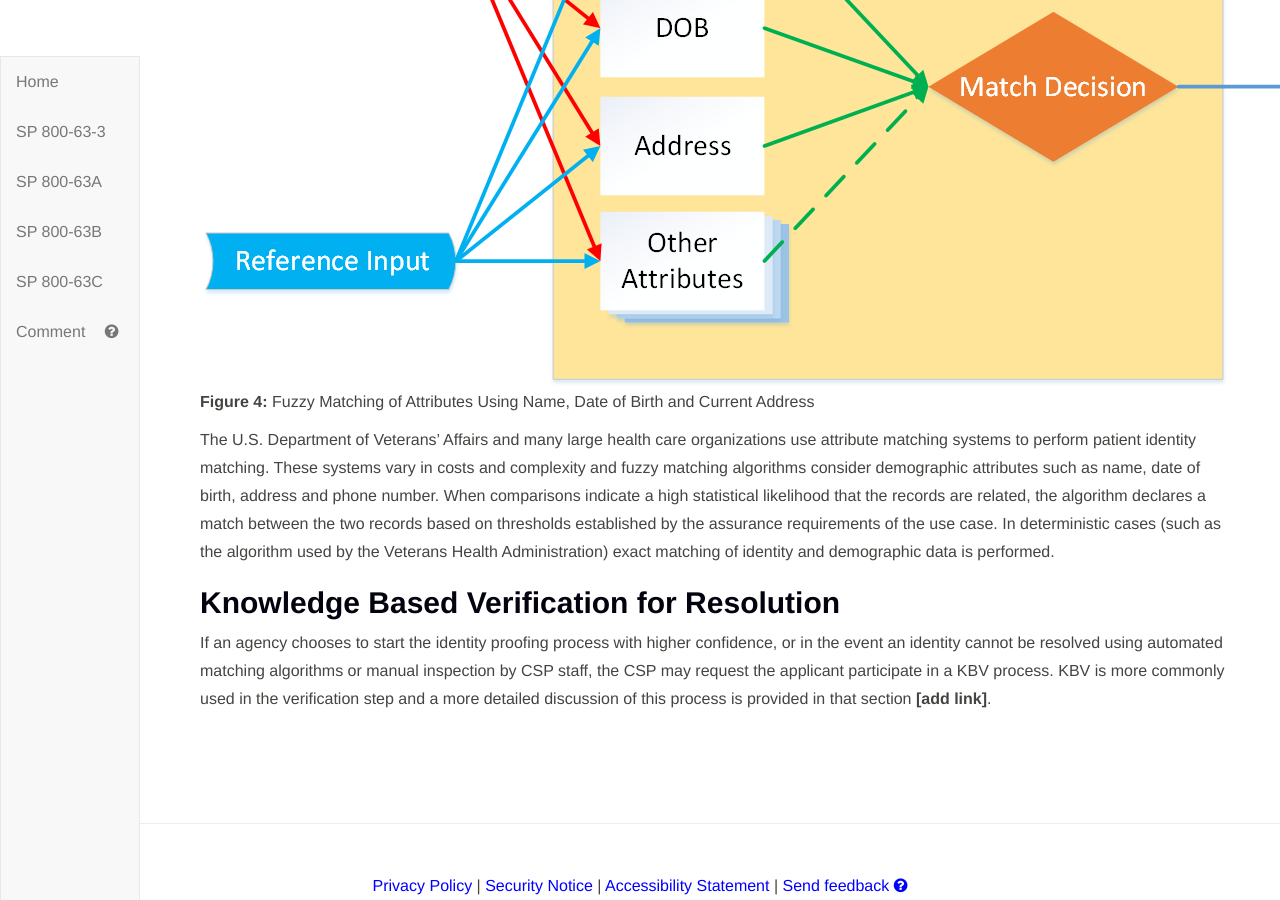
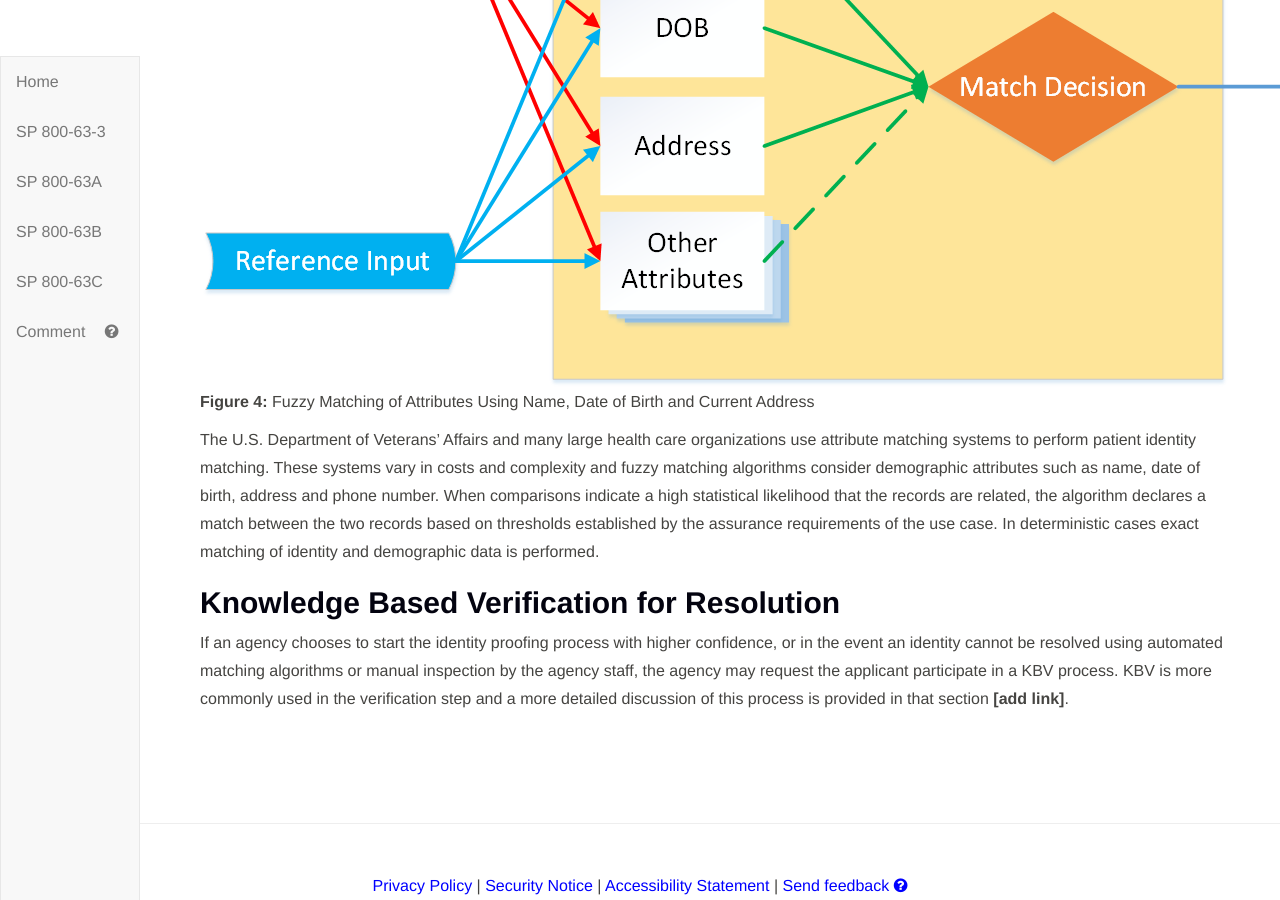
Before and after one commit to tridentity/800-63A-ImplGuide, a Jekyll site: the page built from 4_Resolution.md, in a window 1280 px wide and 900 px high, scrolled down 2355 px. Built offline with Jekyll 4.4.1, drawn with Linux system fonts in a browser that asks for light colours; our own code applies the rules of GitHub Pages for plain Markdown files; some of the changed text lies outside the part shown.

Commit message:
Update 4_Resolution.md

```diff
--- a/4_Resolution.md
+++ b/4_Resolution.md
@@ -21,7 +21,7 @@ Sets and combinations of core and supplemental attributes provide varying levels
 
 **Table 7:** Estimated Resolution Effectiveness for Various Attribute Combination Scenarios
 
-To reduce inaccuracies and increase efficiency of the resolution process, Agencies have historically employed knowledge based verification (KBV) or matching algorithms. We will examine the two in the following subsections.
+To reduce inaccuracies and increase efficiency of the resolution process, Agencies have historically employed knowledge based verification (KBV) or matching algorithms.
 
 ## Matching Algorithms
 
@@ -44,7 +44,7 @@ Agencies should take care to check for uniqueness during registration. Fuzzy mat
 ![Figure 4: Fuzzy Matching of Attributes Using Name, Date of Birth and Current Address](media/figure-4-fuzzy-matching.png)
 **Figure 4:** Fuzzy Matching of Attributes Using Name, Date of Birth and Current Address
 
-The U.S. Department of Veterans’ Affairs and many large health care organizations use attribute matching systems to perform patient identity matching. These systems vary in costs and complexity and fuzzy matching algorithms consider demographic attributes such as name, date of birth, address and phone number. When comparisons indicate a high statistical likelihood that the records are related, the algorithm declares a match between the two records based on thresholds established by the assurance requirements of the use case. In deterministic cases (such as the algorithm used by the Veterans Health Administration) exact matching of identity and demographic data is performed.
+The U.S. Department of Veterans’ Affairs and many large health care organizations use attribute matching systems to perform patient identity matching. These systems vary in costs and complexity and fuzzy matching algorithms consider demographic attributes such as name, date of birth, address and phone number. When comparisons indicate a high statistical likelihood that the records are related, the algorithm declares a match between the two records based on thresholds established by the assurance requirements of the use case. In deterministic cases exact matching of identity and demographic data is performed.
 
 ## Knowledge Based Verification for Resolution
-If an agency chooses to start the identity proofing process with higher confidence, or in the event an identity cannot be resolved using automated matching algorithms or manual inspection by CSP staff, the CSP may request the applicant participate in a KBV process. KBV is more commonly used in the verification step and a more detailed discussion of this process is provided in that section **[add link]**.
+If an agency chooses to start the identity proofing process with higher confidence, or in the event an identity cannot be resolved using automated matching algorithms or manual inspection by the agency staff, the agency may request the applicant participate in a KBV process. KBV is more commonly used in the verification step and a more detailed discussion of this process is provided in that section **[add link]**.
```
Also changed, not shown: other parts of 4_Resolution.md (+2 -2 lines).
